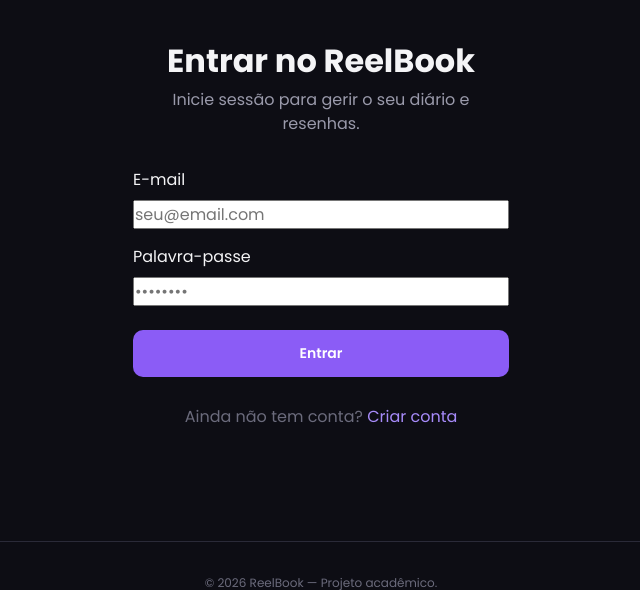
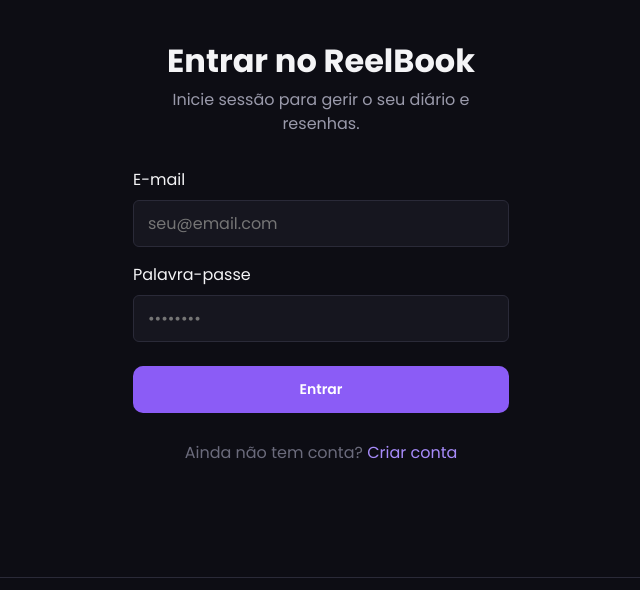
Before and after one commit to itscuds/reelbook, a Java web app: page /pages/login.jsp in a window 1280 px wide. Shown: the part 142-732 px from the top of the page, without its empty margins (319-959 px from the left). Run offline with Tomcat 11, a stand-in JSP engine, Linux system fonts and the light colour scheme.

Commit message:
correção de cores da tela de login

```diff
--- a/src/main/webapp/css/components.css
+++ b/src/main/webapp/css/components.css
@@ -206,6 +206,19 @@
 
 .field input:focus,
 .field select:focus {
+  border-color: var(--color-primary);
+}
+
+/* campos de texto do login e do cadastro (class="input") */
+.input {
+  background-color: var(--color-bg-elevated);
+  border: 1px solid var(--color-border);
+  border-radius: var(--radius-sm);
+  padding: 10px 14px;
+  color: var(--color-text);
+}
+
+.input:focus {
   border-color: var(--color-primary);
 }
 
```
